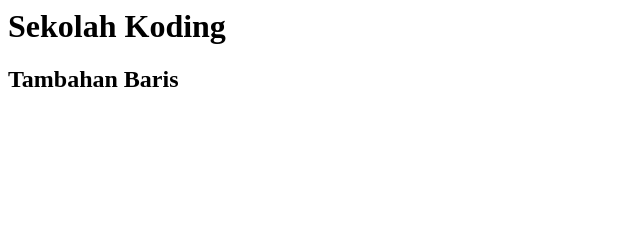
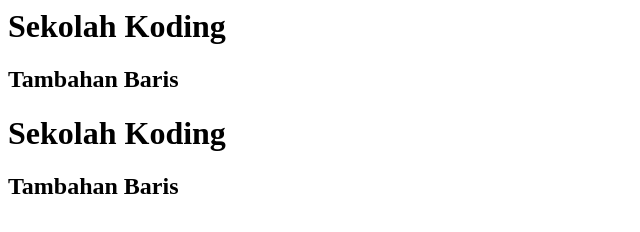
Before and after one commit to MFikri18/tutorial, a plain HTML site: page index.html in a window 1280 px wide. Shown: the whole page, without its empty margins (0-640 px from the left). Drawn offline with Linux system fonts and the light colour scheme.

Commit message:
berubah dari github

```diff
--- a/index.html
+++ b/index.html
@@ -1,2 +1,4 @@
 <h1>Sekolah Koding </h1>
 <h2>Tambahan Baris</h2>
+<h1>Sekolah Koding </h1>
+<h2>Tambahan Baris</h2>
```
